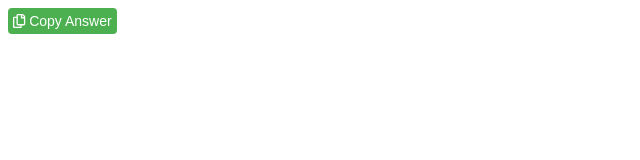
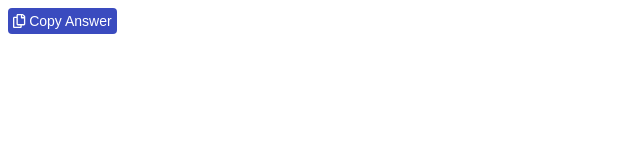
Before and after one commit to carlcarter89/button3, a plain HTML site: page index.html in a window 1280 px wide. Shown: the whole page, without its empty margins (0-640 px from the left). Drawn offline with Linux system fonts and the light colour scheme.

Commit message:
Update index.html

```diff
--- a/index.html
+++ b/index.html
@@ -14,7 +14,7 @@
     }
     /* Style the button */
     .copy-button {
-      background-color: #4CAF50;
+      background-color: #3A4BBF;
       color: white;
       border: none;
       padding: 5px 5px;
```
